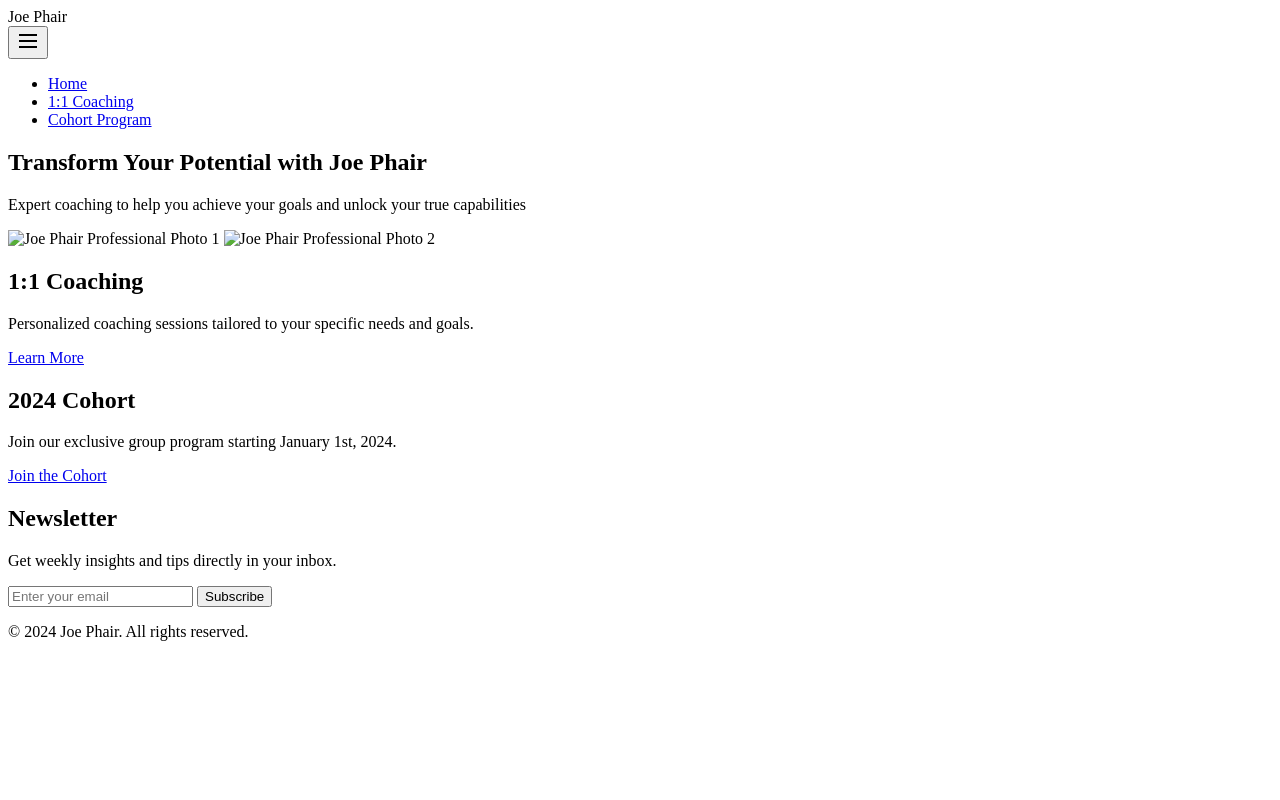
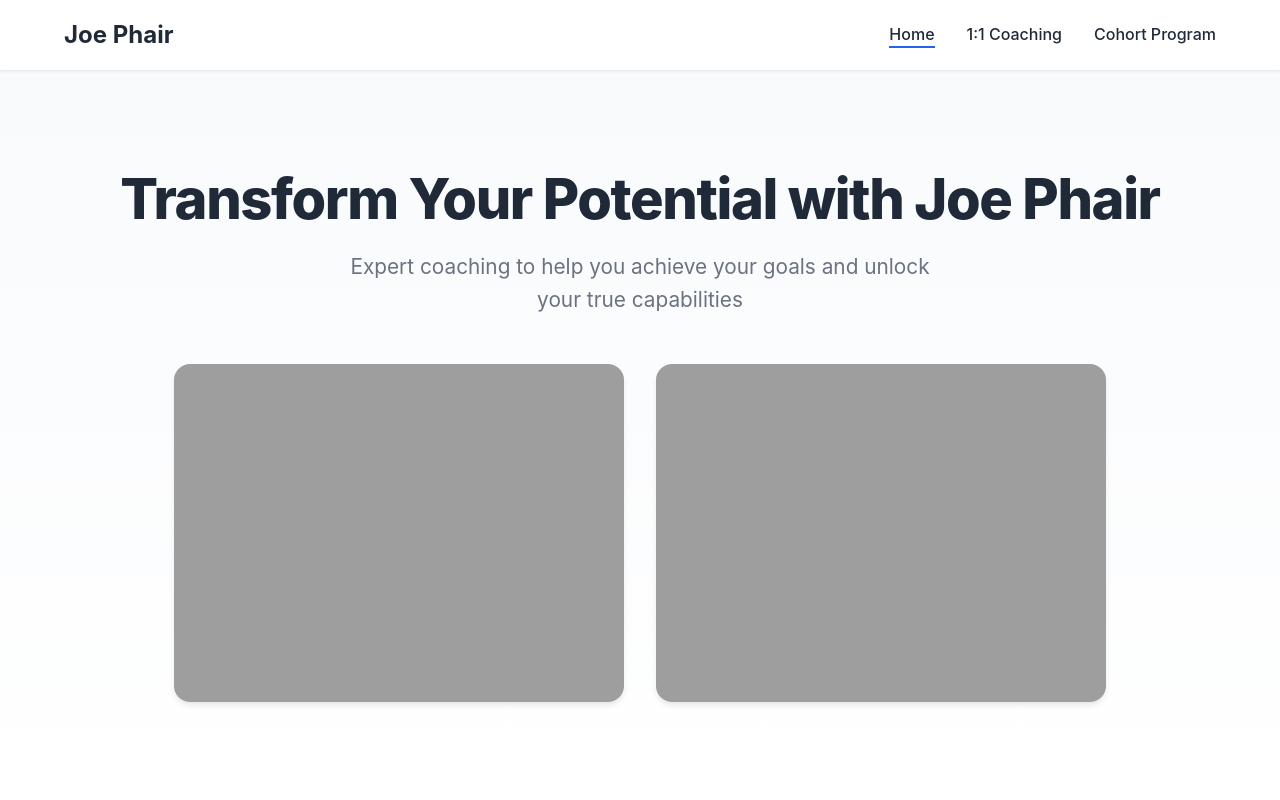
Before and after one commit to jacksweeney24/modernmanrebirth, a plain HTML site: page public/index.html in a window 1280 px wide. Shown: the top 800 px of the page. Drawn offline with Linux system fonts and the light colour scheme; the site is published under a folder, as on GitHub Pages, so addresses that start at the root find nothing.

Commit message:
tryagain

```diff
--- a/coaching/index.html
+++ b/public/coaching/index.html
@@ -4,7 +4,7 @@
     <meta charset="UTF-8">
     <meta name="viewport" content="width=device-width, initial-scale=1.0">
     <title>1:1 Coaching with Joe Phair</title>
-    <link rel="stylesheet" href="/styles/main.css">
+    <link rel="stylesheet" href="styles/main.css">
 </head>
 <body>
     <header>
@@ -17,8 +17,8 @@
             </button>
             <ul>
                 <li><a href="/">Home</a></li>
-                <li><a href="/coaching" class="active">1:1 Coaching</a></li>
-                <li><a href="/cohort">Cohort Program</a></li>
+                <li><a href="coaching" class="active">1:1 Coaching</a></li>
+                <li><a href="cohort">Cohort Program</a></li>
             </ul>
         </nav>
     </header>
--- a/index.html
+++ b/public/index.html
@@ -4,7 +4,7 @@
     <meta charset="UTF-8">
     <meta name="viewport" content="width=device-width, initial-scale=1.0">
     <title>Joe Phair - Professional Coach</title>
-    <link rel="stylesheet" href="/styles/main.css">
+    <link rel="stylesheet" href="styles/main.css">
 </head>
 <body>
     <header>
@@ -17,8 +17,8 @@
             </button>
             <ul>
                 <li><a href="/" class="active">Home</a></li>
-                <li><a href="/coaching">1:1 Coaching</a></li>
-                <li><a href="/cohort">Cohort Program</a></li>
+                <li><a href="coaching">1:1 Coaching</a></li>
+                <li><a href="cohort">Cohort Program</a></li>
             </ul>
         </nav>
     </header>
@@ -28,8 +28,8 @@
             <h1>Transform Your Potential with Joe Phair</h1>
             <p class="subtitle">Expert coaching to help you achieve your goals and unlock your true capabilities</p>
             <div class="hero-images">
-                <img src="/joe1.png" alt="Joe Phair Professional Photo 1" class="hero-image">
-                <img src="/joe2.png" alt="Joe Phair Professional Photo 2" class="hero-image">
+                <img src="images/joe1.png" alt="Joe Phair Professional Photo 1" class="hero-image">
+                <img src="images/joe2.png" alt="Joe Phair Professional Photo 2" class="hero-image">
             </div>
         </section>
 
```
Also changed, not shown: public/cohort/index.html (renamed from cohort/index.html, +3 -3 lines), newsletter/index.html (deleted), public/styles/main.css (renamed from styles/main.css), public/vercel.json (added), 7 other files.
